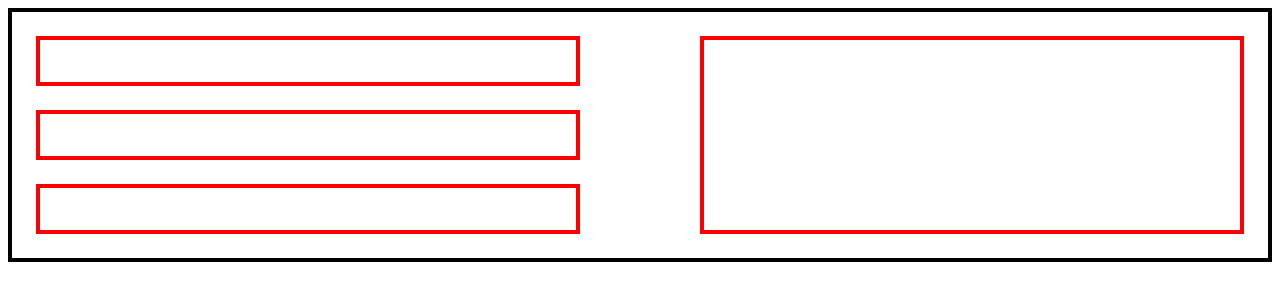
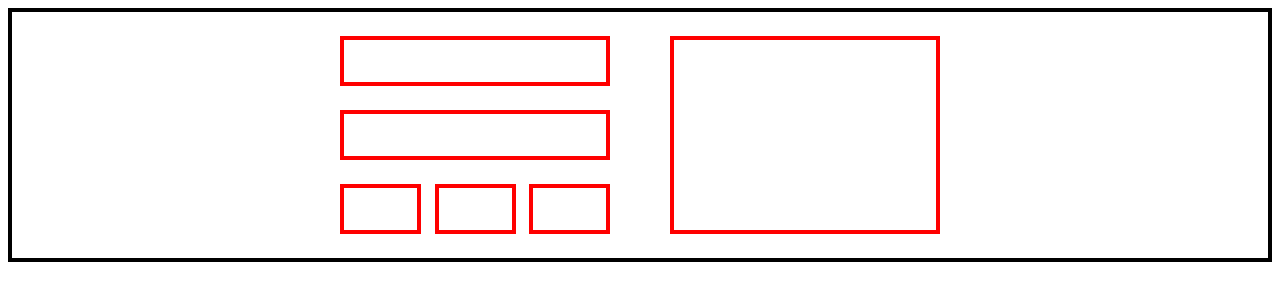
Before and after one commit to NituLF/layout-4, a plain HTML site: page index.html in a window 1280 px wide. Drawn offline with Linux system fonts and the light colour scheme.

Commit message:
layout finish

```diff
--- a/index.html
+++ b/index.html
@@ -9,12 +9,18 @@
 </head>
 <body>
     <div class="container">
-        <div class="box-wrapper">
-            <div class="box box-small"></div>
-            <div class="box box-small"></div>
-            <div class="box box-small"></div>
+        <div class="row">
+            <div class="box-wrapper">
+                <div class="box box-small"></div>
+                <div class="box box-small"></div>
+                <div class="tiny-wrapper">
+                    <div class="box box-tiny"></div>
+                    <div class="box box-tiny"></div>
+                    <div class="box box-tiny"></div>
+                </div>
+            </div>
+            <div class="box box-large"></div>
         </div>
-        <div class="box box-large"></div>
     </div>
 </body>
 </html>
--- a/style.css
+++ b/style.css
@@ -5,6 +5,13 @@
 .container {
     border: 4px solid black ;
     padding: 24px 24px 0px 24px;
+
+}
+
+.row {
+    width: 100%;
+    max-width: 600px;
+    margin: 0 auto;
     display: flex;
     justify-content: space-between;
 }
@@ -27,3 +34,13 @@
 .box-large {
     width: 45%;
 }
+
+.tiny-wrapper {
+    display: flex;
+    justify-content: space-between;
+}
+
+.box-tiny {
+    width: 30%;
+    height: 50px;
+}
```
